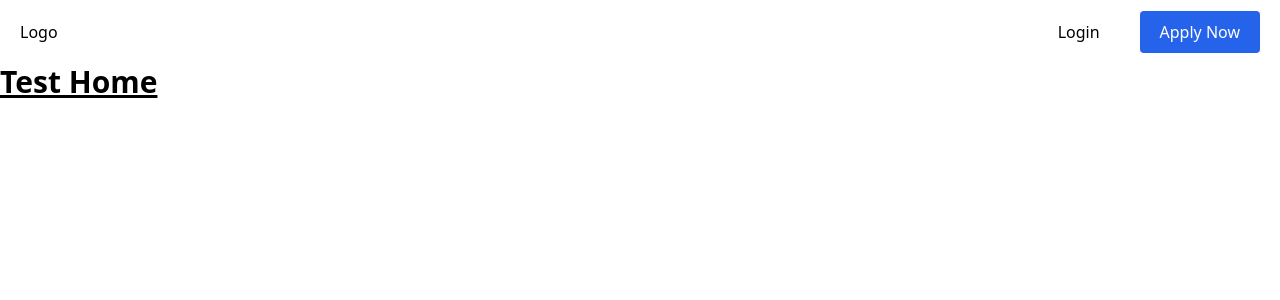
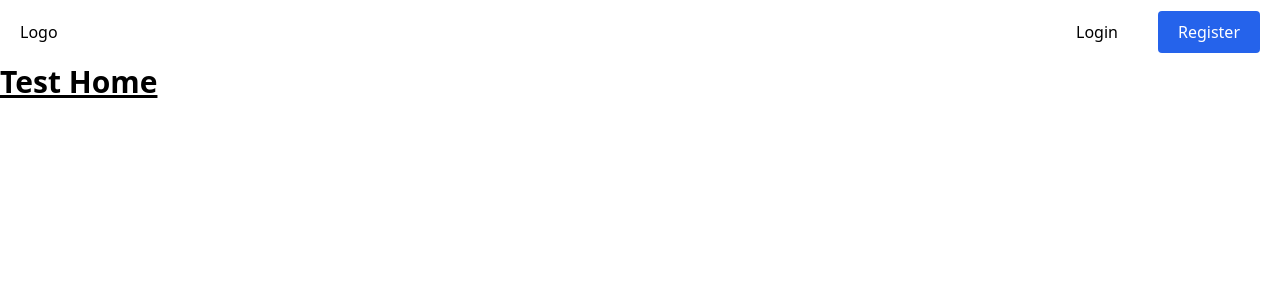
Before and after one commit to PrgDominique/Sweldo-App-Frontend, a React (Create React App) app: page / in a window 1280 px wide. Shown: the top 300 px of the page. Built offline with nearby package versions, Linux system fonts and the light colour scheme; no server answers.

Commit message:
updated navbar

```diff
--- a/src/components/Navbar.jsx
+++ b/src/components/Navbar.jsx
@@ -10,7 +10,7 @@ const Navbar = () => {
         <ul>
           <li className='space-x-5'>
             <SecondaryButton name='Login' to='login' />
-            <PrimaryButton name='Apply Now' to='register' />
+            <PrimaryButton name='Register' to='register' />
           </li>
         </ul>
       </div>
```
